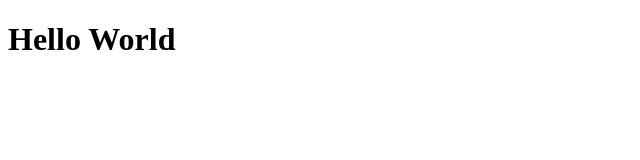
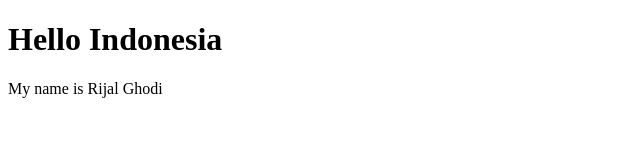
Before and after one commit to rijalghodi/git-github, a plain HTML site: page index.html in a window 1280 px wide. Shown: the whole page, without its empty margins (0-640 px from the left). Drawn offline with Linux system fonts and the light colour scheme.

Commit message:
Modified index.html

```diff
--- a/index.html
+++ b/index.html
@@ -7,6 +7,7 @@
     <title>Document</title>
   </head>
   <body>
-    <h1>Hello World</h1>
+    <h1>Hello Indonesia</h1>
+    <p>My name is Rijal Ghodi</p>
   </body>
 </html>
```
